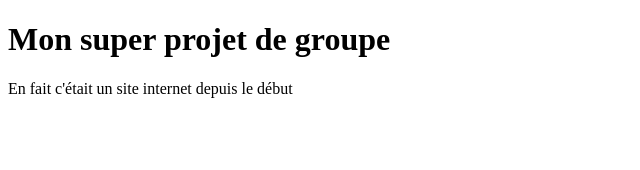
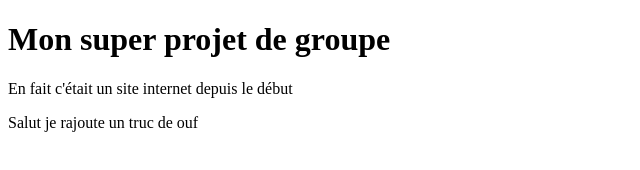
Before and after one commit to youpiwaza/mon-projet-de-groupe, a plain HTML site: page index.html in a window 1280 px wide. Shown: the whole page, without its empty margins (0-640 px from the left). Drawn offline with Linux system fonts and the light colour scheme.

Commit message:
MOD : index.html > Rajout d'une ligne de merde

```diff
--- a/index.html
+++ b/index.html
@@ -1,13 +1,18 @@
 <!DOCTYPE html>
 <html lang="en">
+
 <head>
     <meta charset="UTF-8">
     <meta http-equiv="X-UA-Compatible" content="IE=edge">
     <meta name="viewport" content="width=device-width, initial-scale=1.0">
     <title>Document</title>
 </head>
+
 <body>
     <h1>Mon super projet de groupe</h1>
     <p>En fait c'était un site internet depuis le début</p>
+
+    <p>Salut je rajoute un truc de ouf </p>
 </body>
+
 </html>
```
